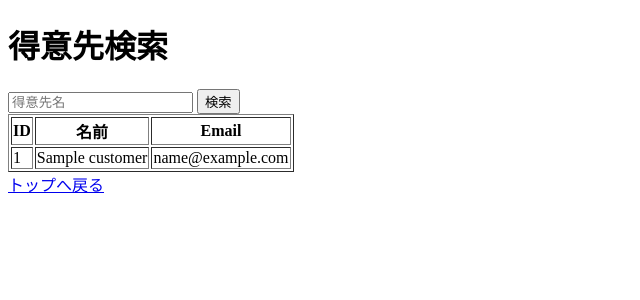
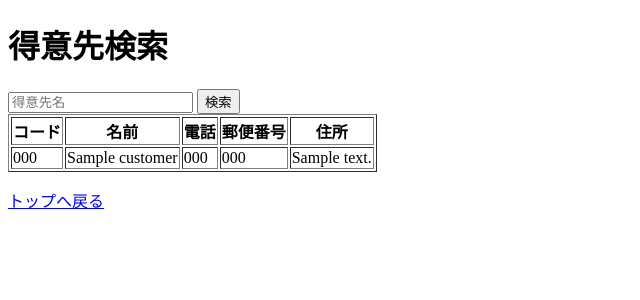
Before and after one commit to ibuki1204/django_system, a Django app: template django_project/psys/templates/psys/customer_search.html in a window 1280 px wide. Shown: the top 300 px of the page, without its empty margins (0-640 px from the left). Run offline with Django 4.2, Linux system fonts and the light colour scheme; the template is opened without the code that fills it: most values are stand-ins (such as "Sample title", 1, 10 or a date in 2020).

Commit message:
書き換え

```diff
--- a/django_project/psys/templates/psys/customer_search.html
+++ b/django_project/psys/templates/psys/customer_search.html
@@ -18,19 +18,23 @@
 
 <table border="1">
   <tr>
-    <th>ID</th>
+    <th>コード</th>
     <th>名前</th>
-    <th>Email</th>
+    <th>電話</th>
+    <th>郵便番号</th>
+    <th>住所</th>
   </tr>
   {% for c in customers %}
   <tr>
-    <td>{{ c.customer_id }}</td>
+    <td>{{ c.customer_code }}</td>
     <td>{{ c.customer_name }}</td>
-    <td>{{ c.email }}</td>
+    <td>{{ c.customer_telno }}</td>
+    <td>{{ c.customer_postalcode }}</td>
+    <td>{{ c.customer_address }}</td>
   </tr>
   {% endfor %}
 </table>
 
-<a href="/">トップへ戻る</a>
+<p><a href="/">トップへ戻る</a></p>
 </body>
 </html>
```
Also changed, not shown: django_project/psys/templates/psys/customer_regist.html (+8 -1 lines), django_project/psys/templates/psys/customer_update.html (+8 -2 lines).
